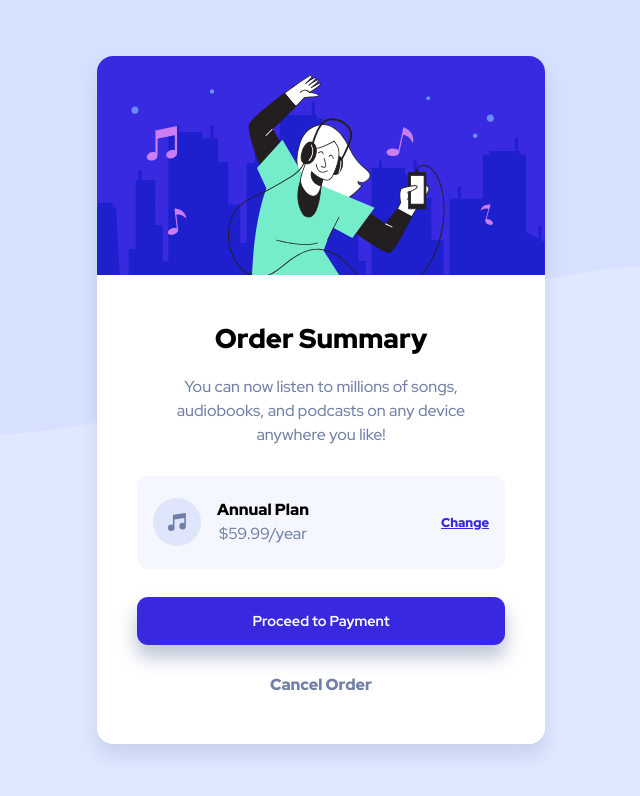
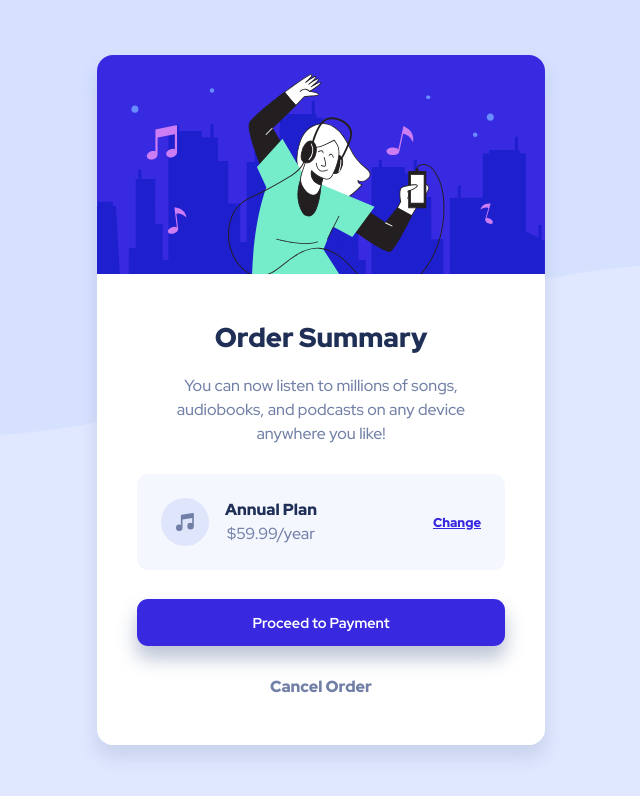
Before and after one commit to floatingPebble/floatingPebble.order-summary-component-FM.io, a plain HTML site: page index.html in a window 1280 px wide. Shown: the whole page, without its empty margins (319-959 px from the left). Drawn offline with Linux system fonts and the light colour scheme.

Commit message:
changed h1 text color

```diff
--- a/style.css
+++ b/style.css
@@ -125,6 +125,7 @@ h1 {
     font-size: 1.7rem;
     font-weight: 900;
     margin-block: 0.7rem 0.1rem;
+    color: var(--DARK-BLUE)
 }
 
 .description {
@@ -137,7 +138,7 @@ h1 {
     justify-content: space-between;
     align-items: center;
     width: 100%;
-    padding: 1.4rem 1rem;
+    padding: 1.5rem;
     background-color: var(--VERY-PALE-BLUE);
     border-radius: 0.7rem;
 }
@@ -153,6 +154,7 @@ h1 {
 
 .plan {
     font-weight: 900;
+    color: var(--DARK-BLUE);
 }
 
 .price {
```
